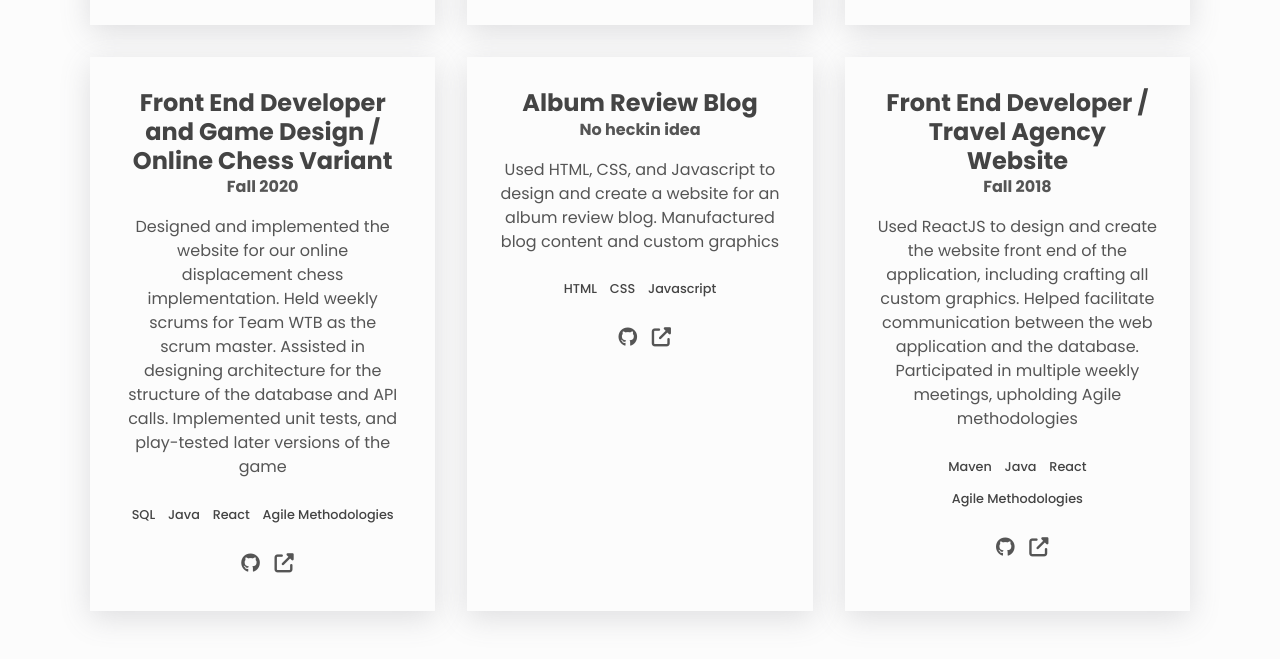
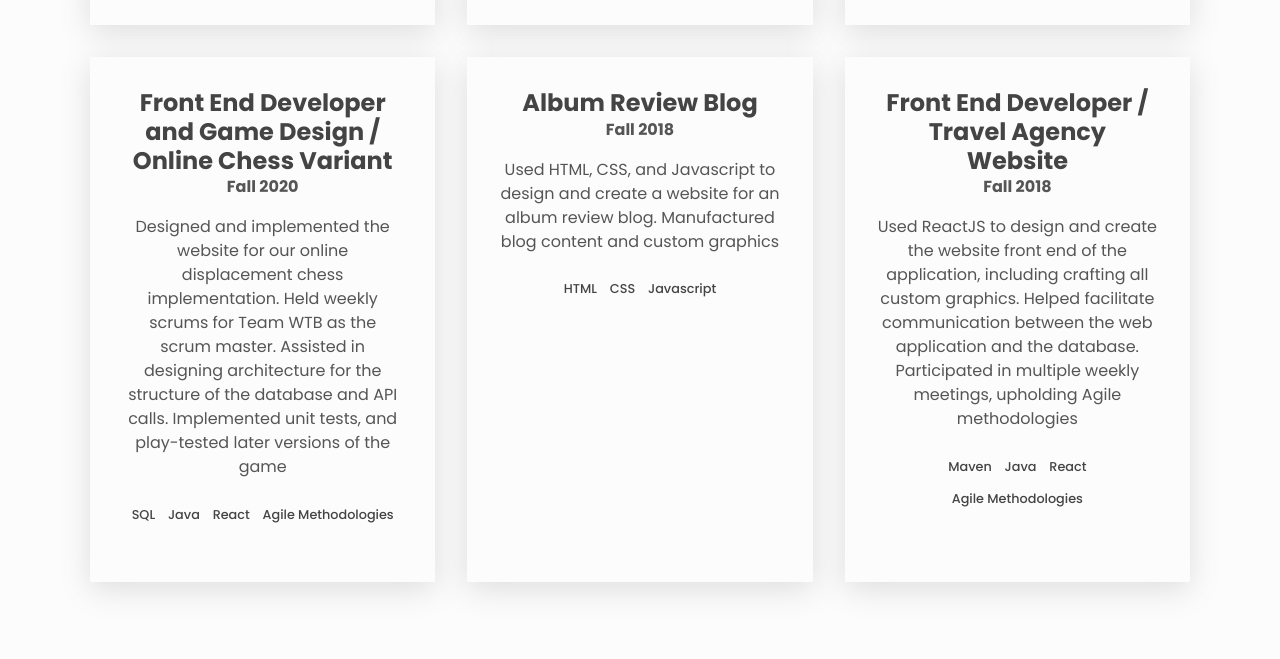
Before and after one commit to aguentchev/aguentchev.github.io, a plain HTML site: page index.html in a window 1280 px wide. Shown: the part 1993-2652 px from the top of the page. Drawn offline with Linux system fonts and the light colour scheme.

Commit message:
polishing links and adding resume

```diff
--- a/index.html
+++ b/index.html
@@ -77,7 +77,7 @@
         <div class="about__contact center">
 
           <!-- This is the link to your resume. Update the href to your resume, or delete the a tag content. -->
-          <a href="https://example.com">
+          <a href="ag_resume_draft4.pdf" target="_blank">
             <span class="btn btn--outline">Resume</span>
           </a>
 
@@ -298,26 +298,11 @@
               <li class="project__stack-item">React</li>
               <li class="project__stack-item">Agile Methodologies</li>
             </ul>
-
-            <a
-              href="https://github.com"
-              aria-label="source code"
-              class="link link--icon"
-            >
-              <i aria-hidden="true" class="fab fa-github"></i>
-            </a>
-            <a
-              href="https://example.com"
-              aria-label="live preview"
-              class="link link--icon"
-            >
-              <i aria-hidden="true" class="fas fa-external-link-alt"></i>
-            </a>
           </div>
 
           <div class="project"><!-- This project is incomplete -->
             <h3>Album Review Blog</h3>
-            <h6>No heckin idea</h6><!-- CHANGE -->
+            <h6>Fall 2018</h6>
             <p class="project__description">
               Used HTML, CSS, and Javascript to design and create a website for an album review blog.
               Manufactured blog content and custom graphics
@@ -327,24 +312,9 @@
               <li class="project__stack-item">CSS</li>
               <li class="project__stack-item">Javascript</li>
             </ul>
-
-            <a
-              href="https://github.com"
-              aria-label="source code"
-              class="link link--icon"
-            >
-              <i aria-hidden="true" class="fab fa-github"></i>
-            </a>
-            <a
-              href="https://example.com"
-              aria-label="live preview"
-              class="link link--icon"
-            >
-              <i aria-hidden="true" class="fas fa-external-link-alt"></i>
-            </a>
           </div>
 
-          <div class="project"><!-- This project is incomplete -->
+          <div class="project">
             <h3>Front End Developer / Travel Agency Website</h3>
             <h6>Fall 2018</h6>
             <p class="project__description">
@@ -358,21 +328,6 @@
               <li class="project__stack-item">React</li>
               <li class="project__stack-item">Agile Methodologies</li>
             </ul>
-
-            <a
-              href="https://github.com"
-              aria-label="source code"
-              class="link link--icon"
-            >
-              <i aria-hidden="true" class="fab fa-github"></i>
-            </a>
-            <a
-              href="https://example.com"
-              aria-label="live preview"
-              class="link link--icon"
-            >
-              <i aria-hidden="true" class="fas fa-external-link-alt"></i>
-            </a>
           </div>
 
           <!--<div class="project">
```
Also changed, not shown: 1 other file.
